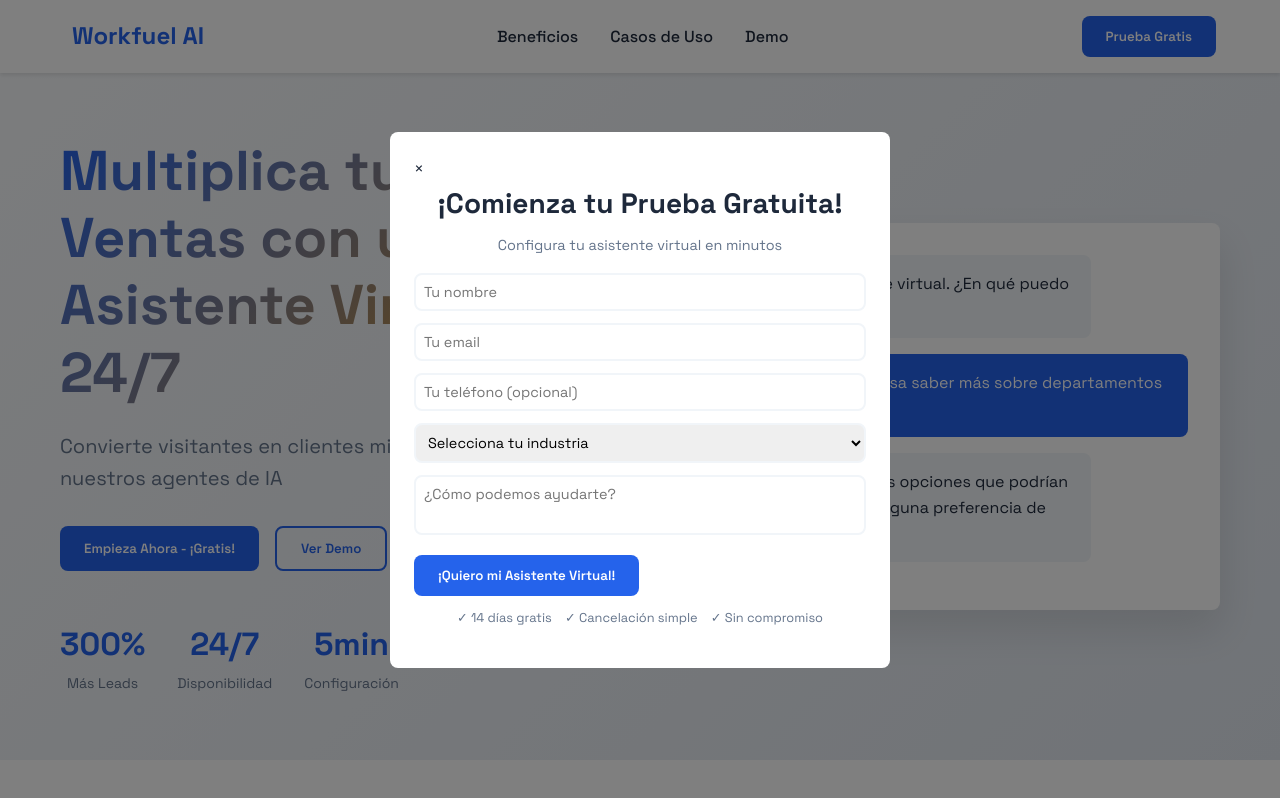
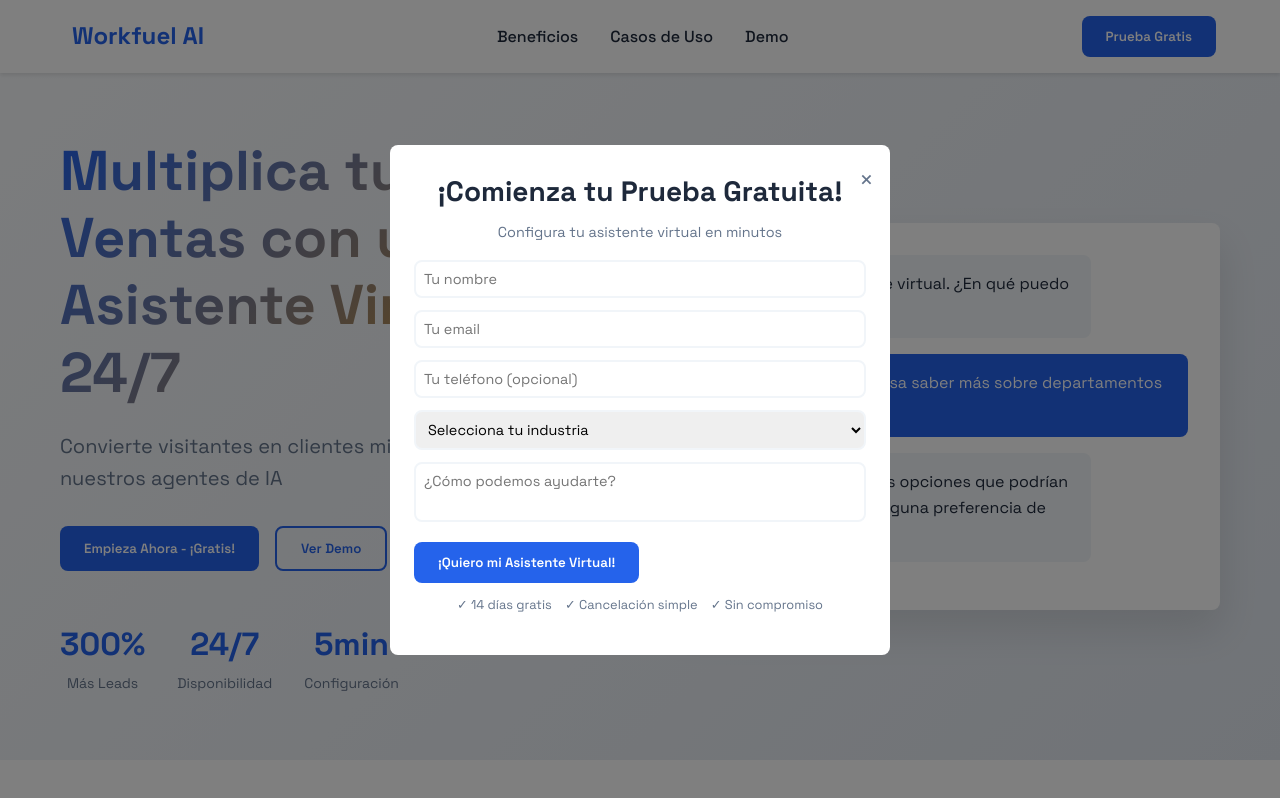
Before and after one commit to workfuelai/workfuelai-landing, a plain HTML site: page index-v2.html in a window 1280 px wide. Both pictures are taken after a click on the button "Prueba Gratis". Drawn offline with Linux system fonts and the light colour scheme.

Commit message:
fix: forzar actualización de cache y corregir estilos del modal

```diff
--- a/index-v2.html
+++ b/index-v2.html
@@ -7,7 +7,7 @@
     <link rel="preconnect" href="https://fonts.googleapis.com">
     <link rel="preconnect" href="https://fonts.gstatic.com" crossorigin>
     <link href="https://fonts.googleapis.com/css2?family=Space+Grotesk:wght@400;500;600;700&display=swap" rel="stylesheet">
-    <link rel="stylesheet" href="styles-v2.css">
+    <link rel="stylesheet" href="styles-v2.css?v=1.0.1">
 </head>
 <body>
     <header class="header">
--- a/styles-v2.css
+++ b/styles-v2.css
@@ -405,6 +405,23 @@
     max-height: 90vh;
     overflow-y: auto;
     position: relative;
+    transform: translateY(20px);
+    opacity: 0;
+    transition: all 0.3s ease;
+}
+
+.modal.show .modal-content {
+    transform: translateY(0);
+    opacity: 1;
+}
+
+.close-button {
+    position: absolute;
+    top: 1rem;
+    right: 1rem;
+    font-size: 1.5rem;
+    cursor: pointer;
+    color: var(--secondary-color);
 }
 
 .modal-content h2 {
```
